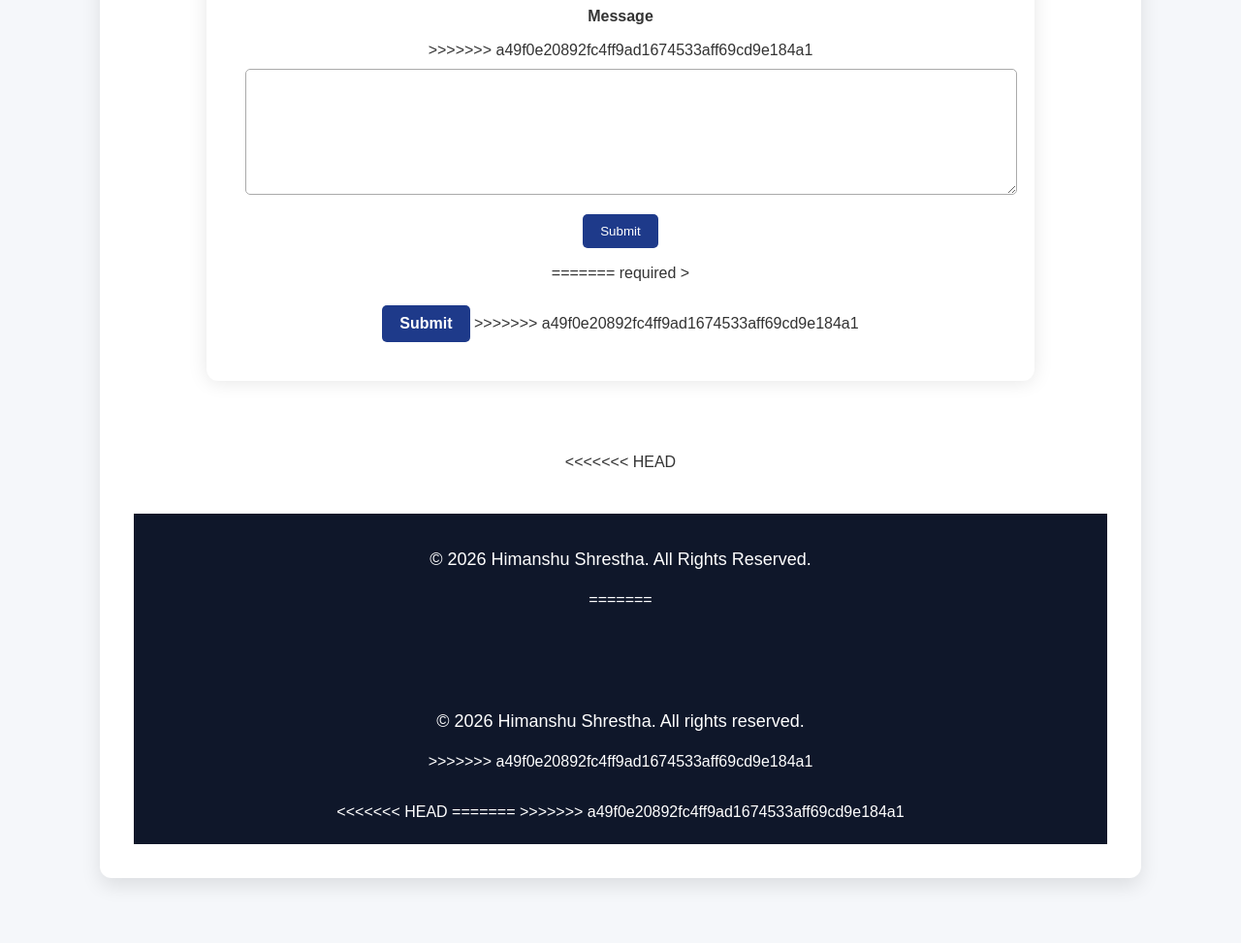
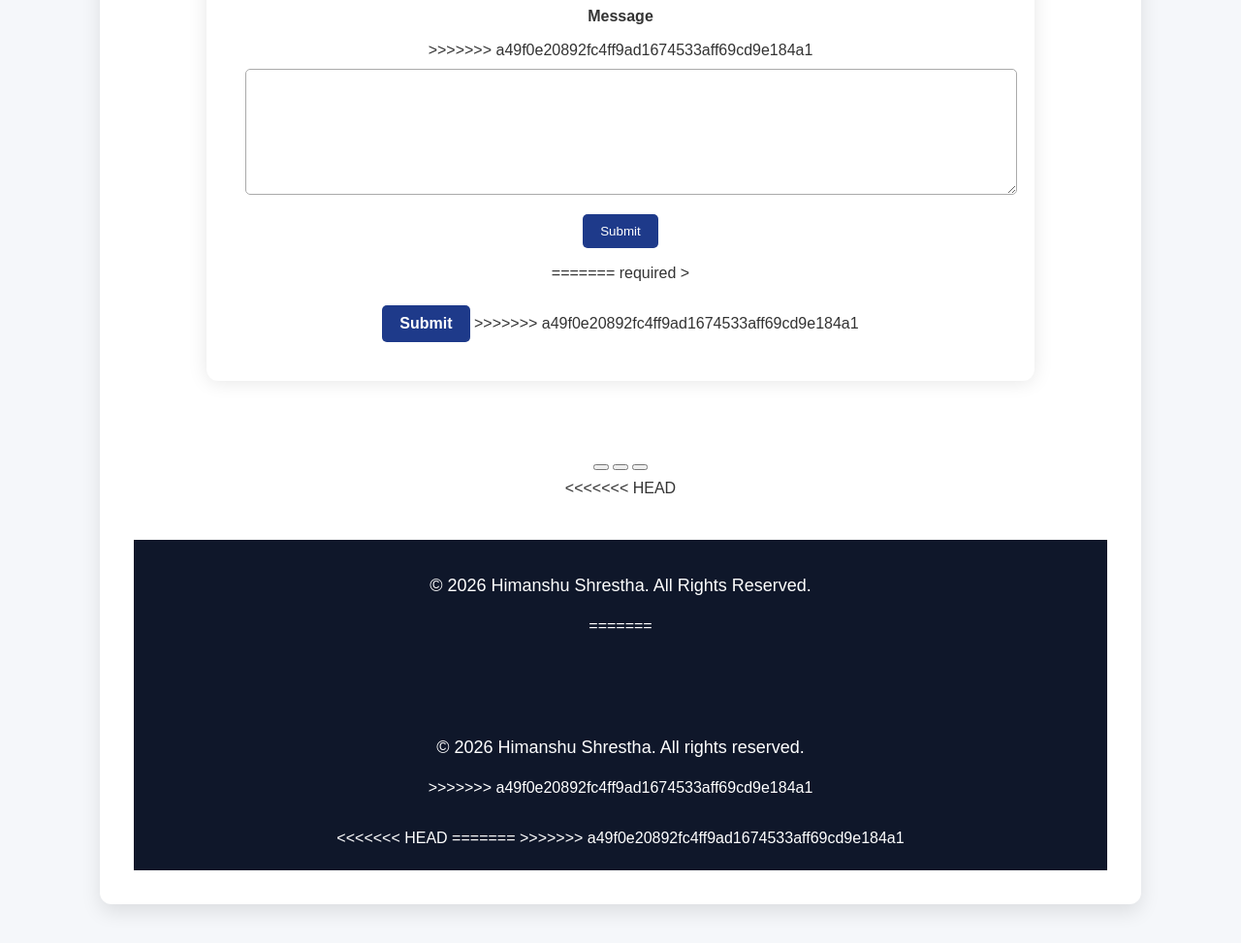
Before and after one commit to himanshushrestha191/MyPortfolio, a plain HTML site: page index.html in a window 1280 px wide. Shown: the part 8000-8973 px from the top of the page at 97% size. Before the commit the page ends 8946 px from the top, so only its background shows below. Drawn offline with Linux system fonts and the light colour scheme.

Commit message:
Add slider navigation buttons to index.html
Added slider navigation buttons to the main section.

```diff
--- a/index.html
+++ b/index.html
@@ -670,7 +670,29 @@
 >>>>>>> a49f0e20892fc4ff9ad1674533aff69cd9e184a1
         </section>
 
-    </main>
+    <div class="slider-dots">
+    <button
+        class="dot"
+        type="button"
+        onclick="currentSlide(1)"
+        aria-label="Show first image"
+    ></button>
+
+    <button
+        class="dot"
+        type="button"
+        onclick="currentSlide(2)"
+        aria-label="Show second image"
+    ></button>
+
+    <button
+        class="dot"
+        type="button"
+        onclick="currentSlide(3)"
+        aria-label="Show third image"
+    ></button>
+</div>
+</main>
 
 <<<<<<< HEAD
     <footer>
```
